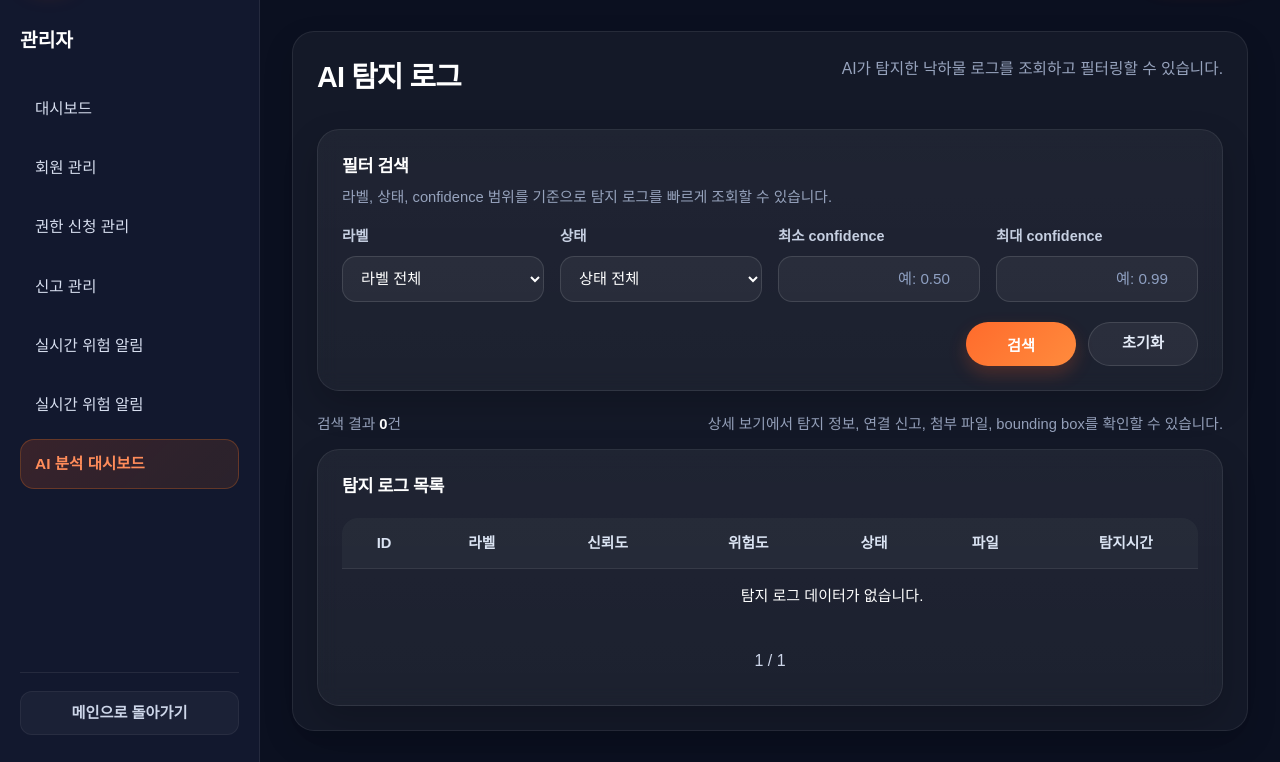
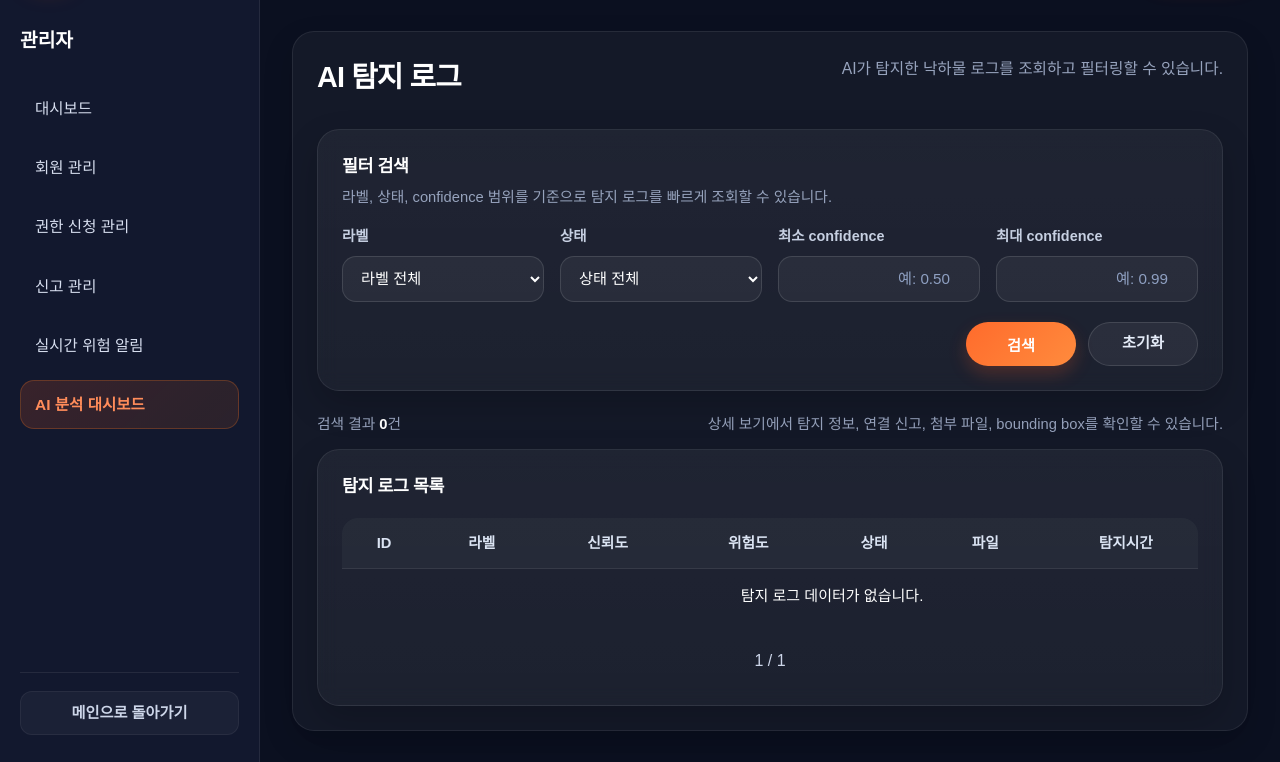
Before and after one commit to slowlyP/Road-Safety-Smart-Reporting, a Flask app: page /admin/ai/logs in a window 1280 px wide. Shown: the part 80-842 px from the top of the page. Run offline with Flask 3, Linux system fonts and the light colour scheme; the visitor is signed in with stand-in values (Sample User, id 1); data that the repository does not hold is empty; some libraries are stand-ins or nearby versions.

Commit message:
사이드바 수정

```diff
--- a/AI-accident-detection/app/templates/admin/_sidebar.html
+++ b/AI-accident-detection/app/templates/admin/_sidebar.html
@@ -52,16 +52,6 @@
           </a>
         </li>
 
-        <li class="admin-nav-item">
-          <a
-            href="{{ url_for('admin_realtime_alert.realtime_alert_page') }}"
-            class="{% if endpoint.startswith('admin_realtime_alert.') %}active{% endif %} admin-alert-link"
-          >
-            <span>실시간 위험 알림</span>
-            <span id="realtime-alert-badge" class="realtime-alert-badge">0</span>
-          </a>
-        </li>
-
       <!-- 관리자 사이드바에 "실시간 위험" 이라는 탭 구현 -->
         <li class="admin-nav-item">
           <a
```
